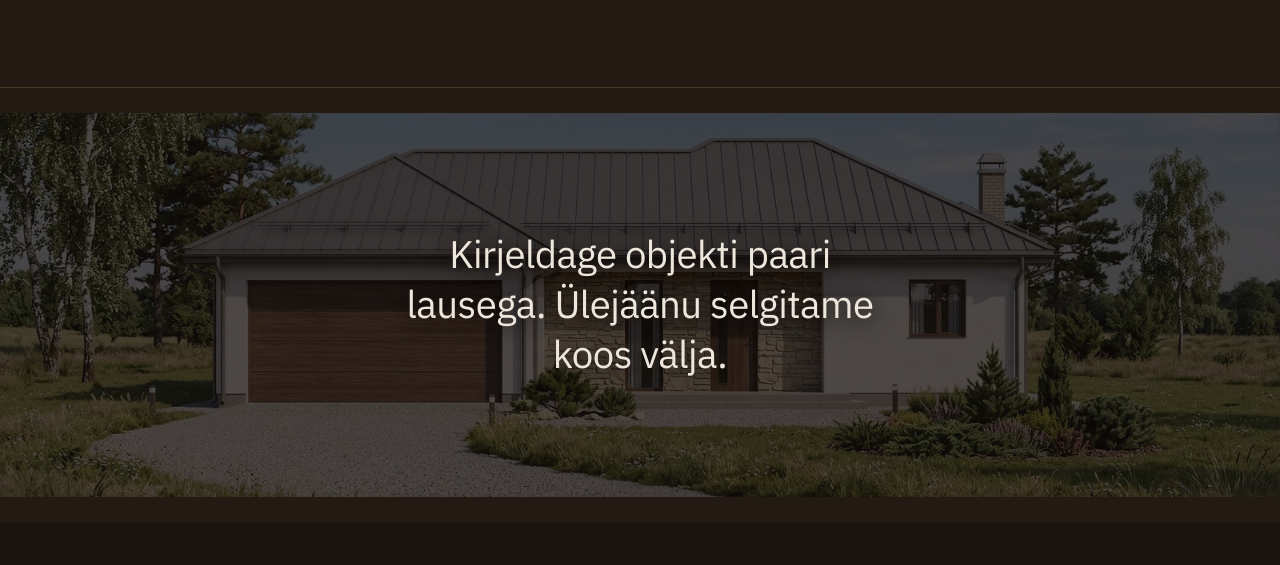
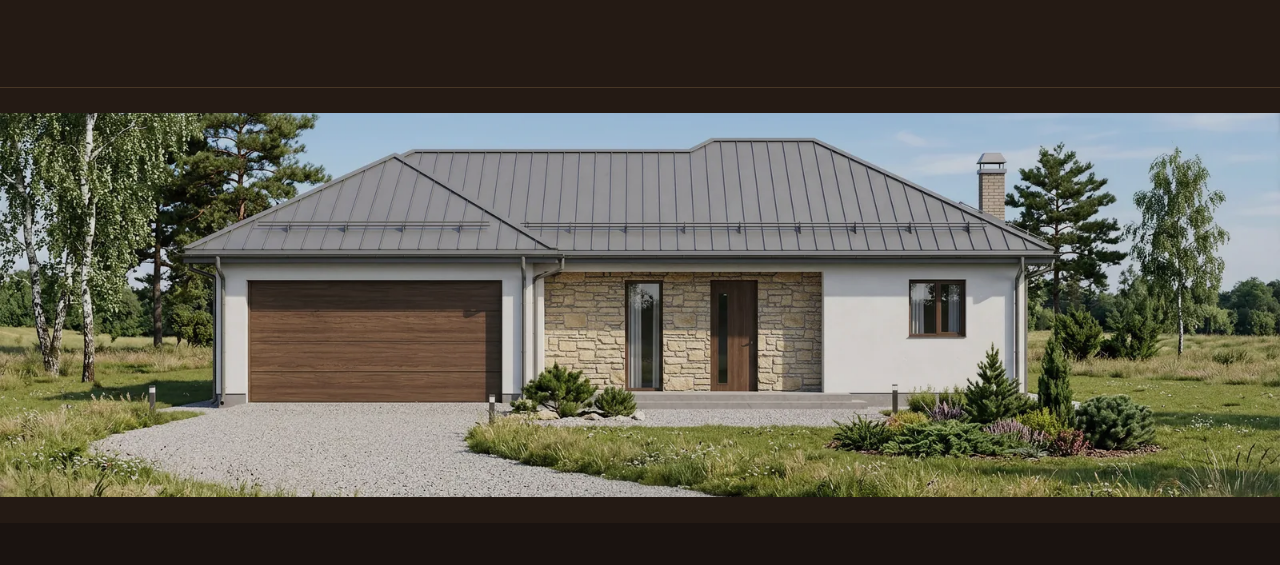
Before and after one commit to veebikaskkk/amaja2, a website: page kontakt.html in a window 1280 px wide. Shown: the part 1666-2231 px from the top of the page. Drawn offline with Linux system fonts and the light colour scheme.

Commit message:
Add files via upload

```diff
--- a/kontakt.html
+++ b/kontakt.html
@@ -340,10 +340,9 @@
     </div>
   </section>
 
-  <section class="vahepilt">
+  <section class="vahepilt vahepilt-tyhi">
     <img src="/pildid/eramu-kelpkatus-garaaz-maakivi.webp" width="1600" height="733" loading="lazy"
          alt="Ühekorruseline kelpkatusega elamu valge krohvfassaadi, maakiviga sissepääsu ja kahe auto garaažiga.">
-    <p class="vahepilt-tekst">Kirjeldage objekti paari lausega. Ülejäänu selgitame koos välja.</p>
   </section>
 
 </main>
```
Also changed, not shown: tagasiside.html (+2 -1 lines).
